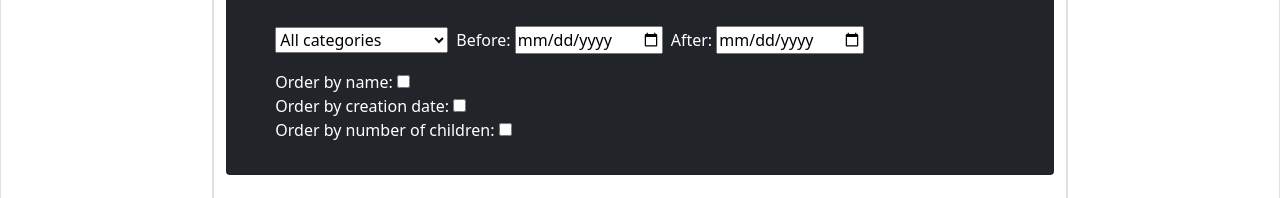
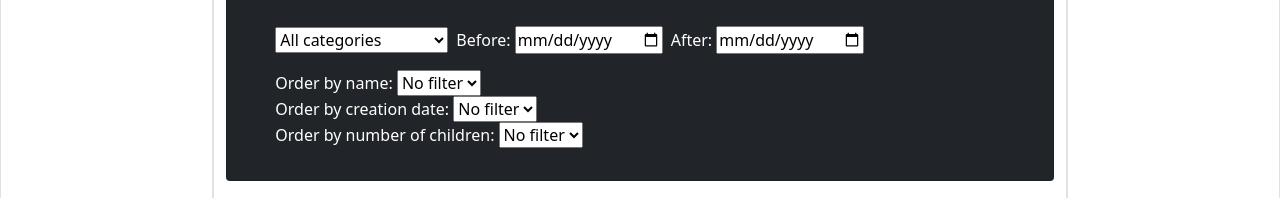
Before and after one commit to Zounkla/CategoryList, an Angular app in the folder frontend/: page /home in a window 1280 px wide. Shown: the part 204-402 px from the top of the page. Built offline with nearby package versions, Linux system fonts and the light colour scheme; no server answers.

Commit message:
feat(frontend): add 5 filters out of 6

```diff
--- a/frontend/src/app/app.component.html
+++ b/frontend/src/app/app.component.html
@@ -18,7 +18,8 @@
           </ul>
           <ul>
             <li class="list-inline-item">
-              <select>
+              <select [(ngModel)]="isRoot"
+                      (change)="changeIsRoot($event.target.value)">
                 <option value="None">All categories</option>
                 <option value="true">Root categories</option>
                 <option value="false">Non-root categories</option>
@@ -30,20 +31,38 @@
                      (change)="changeBeforeDate($event.target.value)"/>
             </li>
             <li class="list-inline-item">
-              <span class="text-white">After: </span> <input type="date" value="dateAfter"/>
+              <span class="text-white">After: </span>
+              <input type="date" [(ngModel)]="dateAfter"
+                     (change)="changeAfterDate($event.target.value)"/>
             </li>
           </ul>
           <ul>
             <li>
-              <span class="text-white">Order by name: </span><input type="checkbox" value="orderName"/>
+              <span class="text-white">Order by name: </span>
+              <select [(ngModel)]="orderName"
+                      (change)="changeOrderName($event.target.value)">
+                <option value="None">No filter</option>
+                <option value="true">Yes</option>
+                <option value="false">No</option>
+              </select>
             </li>
             <li>
               <span class="text-white">Order by creation date: </span>
-              <input type="checkbox" value="orderDate"/>
+              <select [(ngModel)]="orderDate"
+                      (change)="changeOrderDate($event.target.value)">
+                <option value="None">No filter</option>
+                <option value="true">Yes</option>
+                <option value="false">No</option>
+              </select>
             </li>
             <li>
               <span class="text-white">Order by number of children: </span>
-              <input type="checkbox" value="orderChildren"/>
+              <select [(ngModel)]="orderChildren"
+                      (change)="changeOrderChildren($event.target.value)">
+                <option value="None">No filter</option>
+                <option value="true">Yes</option>
+                <option value="false">No</option>
+              </select>
             </li>
           </ul>
         </div>
--- a/frontend/src/app/app.component.ts
+++ b/frontend/src/app/app.component.ts
@@ -1,4 +1,4 @@
-import {Component, ElementRef, OnInit, ViewChild} from '@angular/core';
+import {Component, OnInit} from '@angular/core';
 import {Router} from '@angular/router';
 import {CategoryService} from './category-service.service';
 import {Category} from './category';
@@ -11,8 +11,12 @@ import {Category} from './category';
 })
 export class AppComponent implements OnInit {
 
-  dateBefore: string = '';
-
+  isRoot = 'None';
+  dateBefore = '';
+  dateAfter = '';
+  orderName = 'None';
+  orderDate = 'None';
+  orderChildren = 'None';
   title: string;
   actualParentName: string;
   pageCount: number;
@@ -51,11 +55,21 @@ export class AppComponent implements OnInit {
   resetParent() {
     this.actualParentName = 'None';
     this.dateBefore = '';
+    this.dateAfter = '';
+    this.orderName = 'None';
+    this.orderDate = 'None';
+    this.orderChildren = 'None';
     this.service.currentPage.next(0);
     this.service.changePageCount(this.pageCount);
     this.service.changeCategories(this.categories);
     this.changeBeforeDate(this.dateBefore);
+    this.changeAfterDate(this.dateAfter);
     this.service.creationDate.next(new Date());
+  }
+
+  changeIsRoot(value: string) {
+    this.service.changeIsRoot(value);
+    this.service.triggerChangeCategoryList();
   }
 
   changeBeforeDate(value: string) {
@@ -63,6 +77,26 @@ export class AppComponent implements OnInit {
     this.service.triggerChangeCategoryList();
   }
 
+  changeAfterDate(value: string) {
+    this.service.changeAfterDate(value);
+    this.service.triggerChangeCategoryList();
+  }
+
+  changeOrderName(value: string) {
+    this.service.changeOrderName(value);
+    this.service.triggerChangeCategoryList();
+  }
+
+  changeOrderDate(value: string) {
+    this.service.changeOrderDate(value);
+    this.service.triggerChangeCategoryList();
+  }
+
+  changeOrderChildren(value: string) {
+    this.service.changeOrderChildren(value);
+    this.service.triggerChangeCategoryList();
+  }
+
   deleteCurrentCategory() {
     this.service.deleteCategory(this.actualParentName).subscribe(() => this.resetParent());
   }
--- a/frontend/src/app/category-service.service.ts
+++ b/frontend/src/app/category-service.service.ts
@@ -14,6 +14,10 @@ export class CategoryService {
   private isRoot: string;
 
   private beforeDate: string;
+  private afterDate: string;
+  private orderName: string;
+  private orderDate: string;
+  private orderChildren: string;
   private categories = new BehaviorSubject(new Array<Category>());
   currentCategories = this.categories.asObservable();
 
@@ -22,6 +26,10 @@ export class CategoryService {
     this.categoryUrl = 'http://localhost:8080/category';
     this.isRoot = 'None';
     this.beforeDate = '';
+    this.afterDate = '';
+    this.orderName = 'None';
+    this.orderDate = 'None';
+    this.orderChildren = 'None';
   }
 
   public currentPage = new BehaviorSubject<number>(0);
@@ -37,7 +45,22 @@ export class CategoryService {
   }
   public changeBeforeDate(newValue: string) {
     this.beforeDate = newValue;
-    this.findCategoriesByPageAndParent(this.lastParentName.getValue());
+  }
+
+  public changeAfterDate(newValue: string) {
+    this.afterDate = newValue;
+  }
+
+  public changeOrderName(newValue: string) {
+    this.orderName = newValue;
+  }
+
+  public changeOrderDate(newValue: string) {
+    this.orderDate = newValue;
+  }
+
+  public changeOrderChildren(newValue: string) {
+    this.orderChildren = newValue;
   }
 
   public findCategoriesByPageAndParent(parentName: string): Observable<Category[]> {
@@ -50,6 +73,19 @@ export class CategoryService {
     if (this.beforeDate !== '') {
       this.categoriesUrl += '&beforeDate=' + this.beforeDate;
     }
+    if (this.afterDate !== '') {
+      this.categoriesUrl += '&afterDate=' + this.afterDate;
+    }
+    if (this.orderName !== 'None') {
+      this.categoriesUrl += '&orderByName=' + this.orderName;
+    }
+    if (this.orderDate !== 'None') {
+      this.categoriesUrl += '&orderByCreationDate=' + this.orderDate;
+    }
+    if (this.orderChildren !== 'None') {
+      this.categoriesUrl += '&orderByChildrenNumber=' + this.orderChildren;
+    }
+    console.log(this.categoriesUrl);
     return this.http.get<Category[]>(this.categoriesUrl);
   }
 
@@ -74,7 +110,7 @@ export class CategoryService {
   }
 
   public triggerChangeCategoryList() {
-    // this.categories.next();
+    this.categories.next(this.categories.value);
   }
 
   public changePageCount(pageCount: number) {
@@ -82,7 +118,7 @@ export class CategoryService {
   }
 
   public deleteCategory(categoryName: string) {
-    const deleteCategoryUrl = 'http://localhost:8080/category/deleteCategory?categoryName=' + categoryName
+    const deleteCategoryUrl = 'http://localhost:8080/category/deleteCategory?categoryName=' + categoryName;
     return this.http.delete(deleteCategoryUrl);
   }
 }
```
